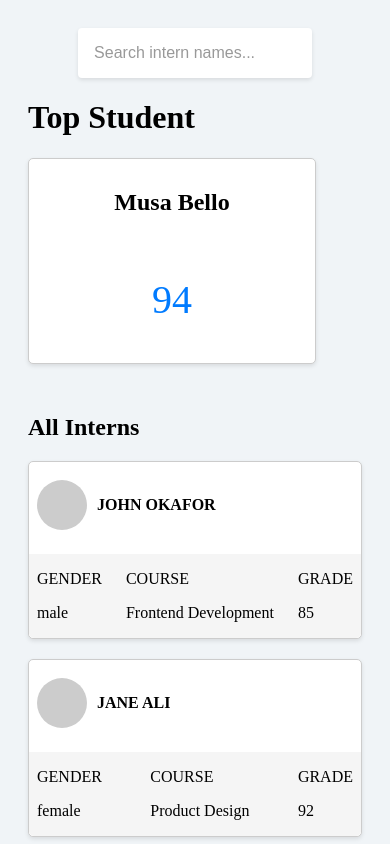
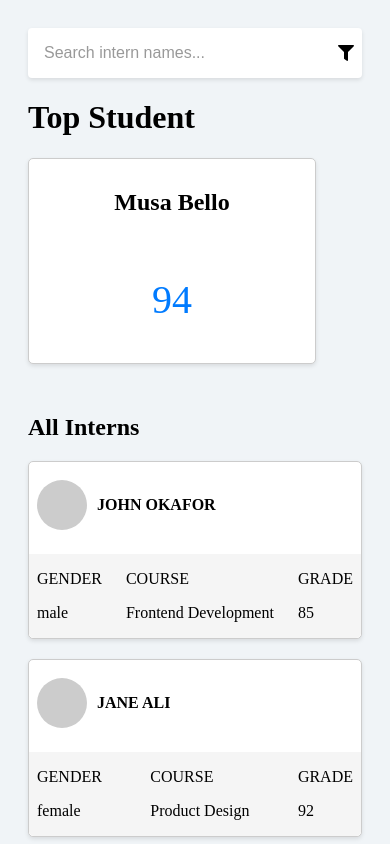
Before and after one commit to CrownedTechie/interngrades-dashboard, a React (Create React App) app: page / in a window 390 px wide. Shown: the top 844 px of the page. Built offline with nearby package versions, Linux system fonts and the light colour scheme.

Commit message:
Updated styles.css

```diff
--- a/src/styles.css
+++ b/src/styles.css
@@ -154,7 +154,7 @@ body {
     max-width: none;
   }
 
-  .filter-icon {
+  .search-container {
     width: 100%;
   }
 }
```
